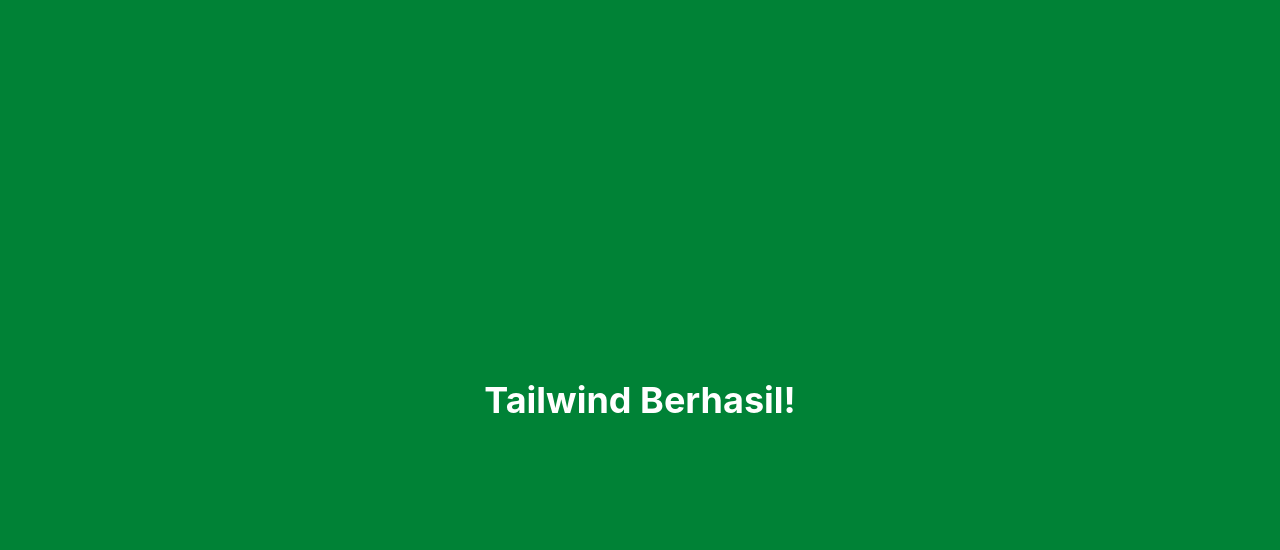
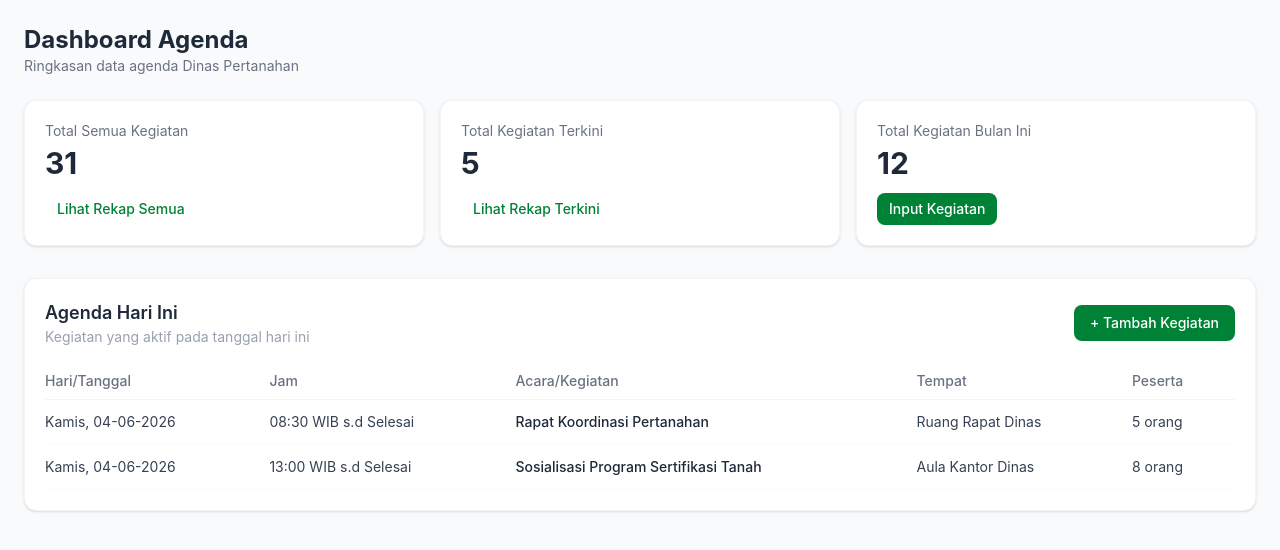
Before and after one commit to Studiolabs-cloud/project-SATRIA, a React app in the folder frontend/: page / in a window 1280 px wide. Shown: the top 550 px of the page. Built offline with nearby package versions, Linux system fonts and the light colour scheme; the HTML template or start-up script is replaced by a standard one.

Commit message:
feat: tambah halaman Dashboard Agenda

```diff
--- a/frontend/src/App.jsx
+++ b/frontend/src/App.jsx
@@ -1,9 +1,7 @@
+import Dashboard from './pages/Dashboard';
+
 function App() {
-  return (
-    <div className="min-h-screen bg-green-700 flex items-center justify-center">
-      <h1 className="text-white text-4xl font-bold">Tailwind Berhasil!</h1>
-    </div>
-  )
+  return <Dashboard />;
 }
 
-export default App
+export default App;
--- /dev/null
+++ b/frontend/src/pages/dashboard.jsx
@@ -0,0 +1,102 @@
+// frontend/src/pages/Dashboard.jsx
+
+import { useState } from 'react';
+
+export default function Dashboard() {
+  // Data dummy dulu, nanti diganti fetch dari API
+  const [stats] = useState({
+    totalSemua: 31,
+    totalTerkini: 5,
+    totalBulanIni: 12,
+  });
+
+  const [agendaHariIni] = useState([
+    {
+      hari: 'Kamis, 04-06-2026',
+      jam: '08:30 WIB s.d Selesai',
+      acara: 'Rapat Koordinasi Pertanahan',
+      tempat: 'Ruang Rapat Dinas',
+      pesertaCount: 5,
+    },
+    {
+      hari: 'Kamis, 04-06-2026',
+      jam: '13:00 WIB s.d Selesai',
+      acara: 'Sosialisasi Program Sertifikasi Tanah',
+      tempat: 'Aula Kantor Dinas',
+      pesertaCount: 8,
+    },
+  ]);
+
+  return (
+    <div className="min-h-screen bg-gray-50 p-6">
+      {/* Header */}
+      <div className="mb-6">
+        <h1 className="text-2xl font-bold text-gray-800">Dashboard Agenda</h1>
+        <p className="text-gray-500 text-sm">Ringkasan data agenda Dinas Pertanahan</p>
+      </div>
+
+      {/* Kartu Statistik */}
+      <div className="grid grid-cols-1 md:grid-cols-3 gap-4 mb-8">
+        <StatCard label="Total Semua Kegiatan" value={stats.totalSemua} linkText="Lihat Rekap Semua" />
+        <StatCard label="Total Kegiatan Terkini" value={stats.totalTerkini} linkText="Lihat Rekap Terkini" />
+        <StatCard label="Total Kegiatan Bulan Ini" value={stats.totalBulanIni} linkText="Input Kegiatan" highlight />
+      </div>
+
+      {/* Tabel Agenda Hari Ini */}
+      <div className="bg-white rounded-xl shadow-sm border border-gray-100 p-5">
+        <div className="flex justify-between items-center mb-4">
+          <div>
+            <h2 className="text-lg font-semibold text-gray-800">Agenda Hari Ini</h2>
+            <p className="text-gray-400 text-sm">Kegiatan yang aktif pada tanggal hari ini</p>
+          </div>
+          <button className="bg-green-700 hover:bg-green-800 text-white text-sm font-medium px-4 py-2 rounded-lg transition">
+            + Tambah Kegiatan
+          </button>
+        </div>
+
+        <div className="overflow-x-auto">
+          <table className="w-full text-sm text-left">
+            <thead>
+              <tr className="border-b border-gray-100 text-gray-500">
+                <th className="py-2 pr-4 font-medium">Hari/Tanggal</th>
+                <th className="py-2 pr-4 font-medium">Jam</th>
+                <th className="py-2 pr-4 font-medium">Acara/Kegiatan</th>
+                <th className="py-2 pr-4 font-medium">Tempat</th>
+                <th className="py-2 pr-4 font-medium">Peserta</th>
+              </tr>
+            </thead>
+            <tbody>
+              {agendaHariIni.map((item, idx) => (
+                <tr key={idx} className="border-b border-gray-50 hover:bg-gray-50">
+                  <td className="py-3 pr-4 text-gray-700">{item.hari}</td>
+                  <td className="py-3 pr-4 text-gray-700">{item.jam}</td>
+                  <td className="py-3 pr-4 text-gray-800 font-medium">{item.acara}</td>
+                  <td className="py-3 pr-4 text-gray-700">{item.tempat}</td>
+                  <td className="py-3 pr-4 text-gray-700">{item.pesertaCount} orang</td>
+                </tr>
+              ))}
+            </tbody>
+          </table>
+        </div>
+      </div>
+    </div>
+  );
+}
+
+function StatCard({ label, value, linkText, highlight }) {
+  return (
+    <div className="bg-white rounded-xl shadow-sm border border-gray-100 p-5">
+      <p className="text-gray-500 text-sm mb-1">{label}</p>
+      <p className="text-3xl font-bold text-gray-800 mb-3">{value}</p>
+      <button
+        className={`text-sm font-medium px-3 py-1.5 rounded-lg transition ${
+          highlight
+            ? 'bg-green-700 text-white hover:bg-green-800'
+            : 'text-green-700 hover:bg-green-50'
+        }`}
+      >
+        {linkText}
+      </button>
+    </div>
+  );
+}
```
Also changed, not shown: frontend/src/App.css (deleted, +0 -184 lines).
